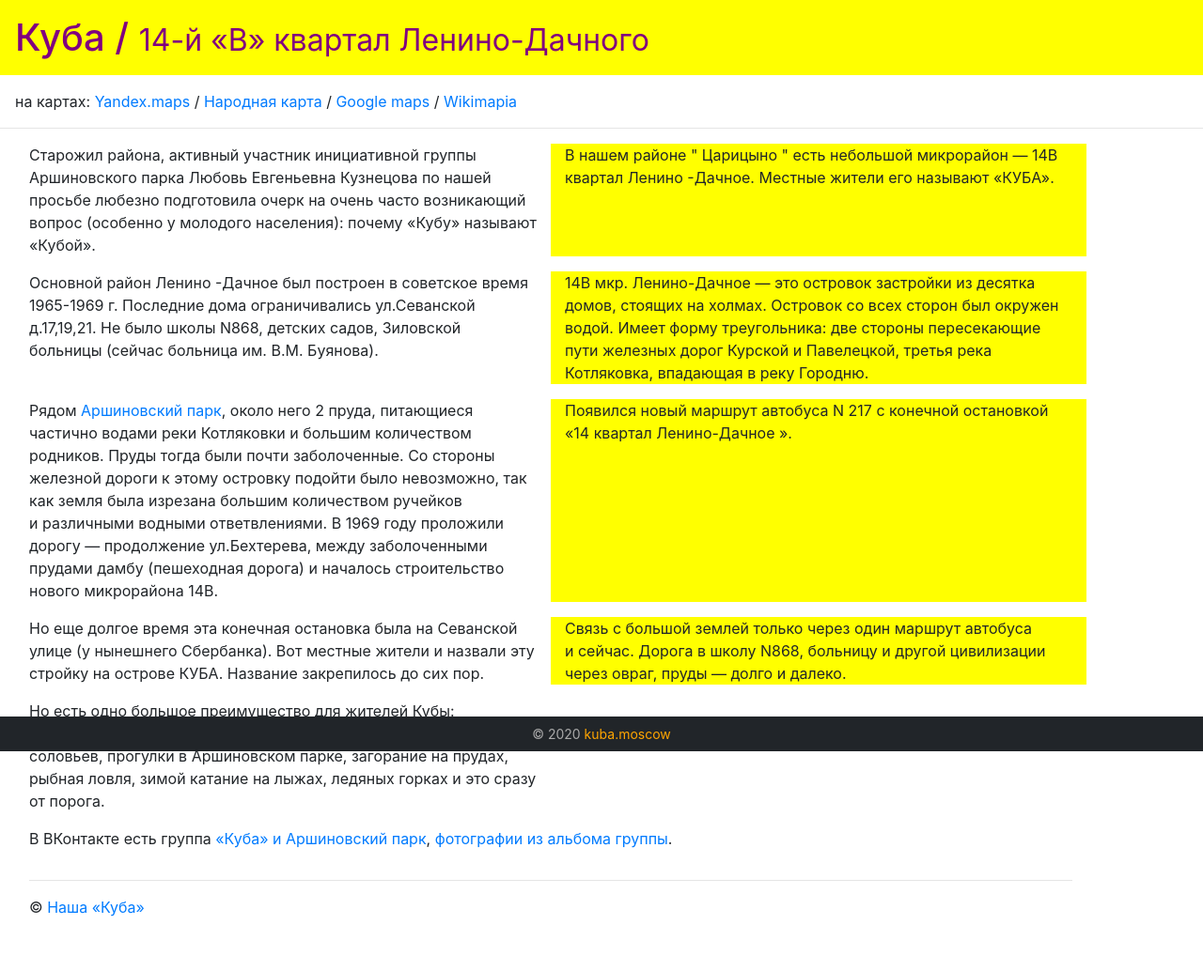
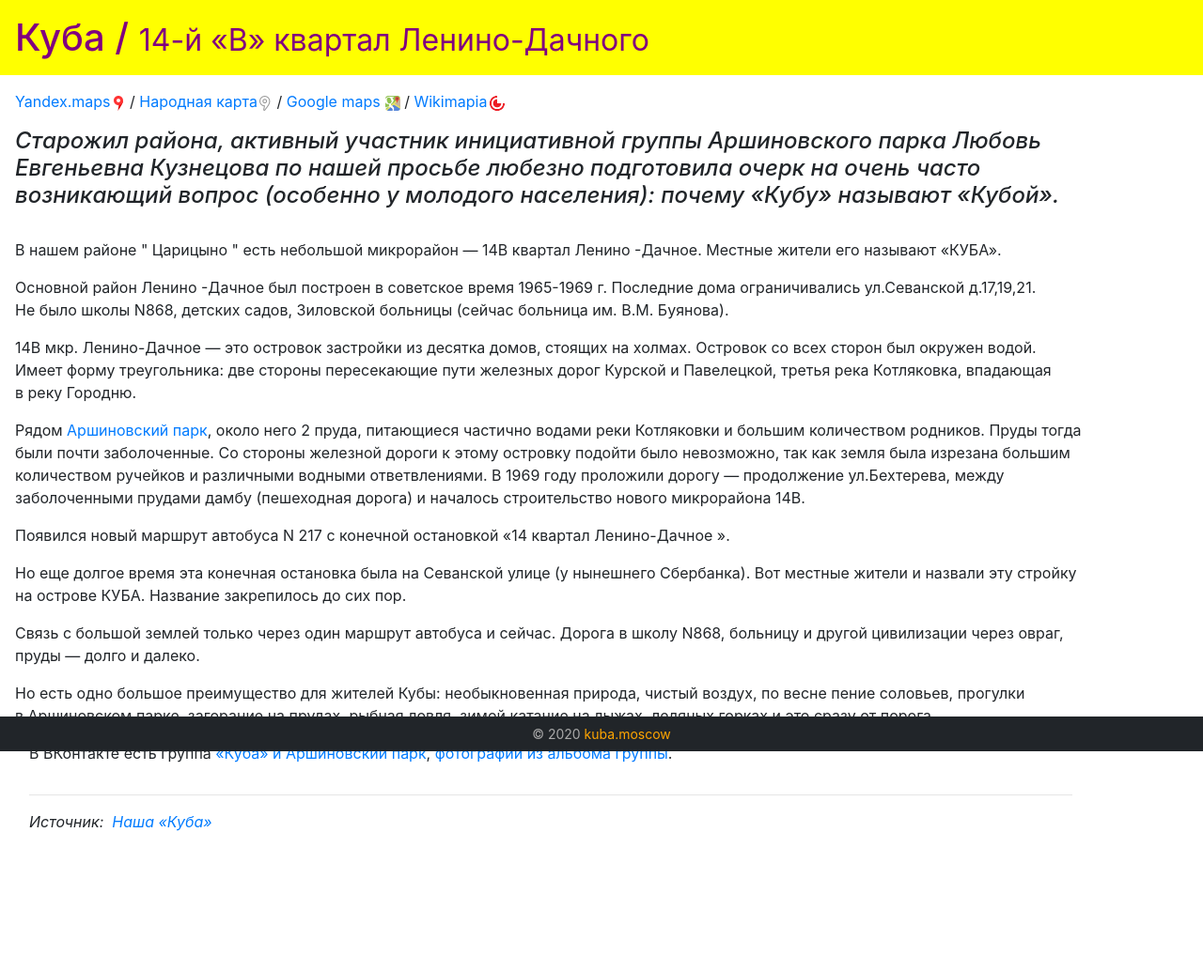
Before and after one commit to aftaa/kuba.msk.ru, a PHP site: page / in a window 1280 px wide. Shown: the whole page at 94% size. After the commit the page ends 885 px from the top, so only its background shows below. Run offline with PHP 8.4, Linux system fonts and the light colour scheme.

Commit message:
favicons

```diff
--- a/index.php
+++ b/index.php
@@ -16,46 +16,48 @@
 <body>
 <main>
     <h1>Куба / <small>14-й &laquo;В&raquo; квартал Ленино-Дачного</small></h1>
-    <div id="maps">на картах:
+    <div id="maps">
         <a href="https://yandex.ru/maps/213/moscow/?ll=37.639955%2C55.616943&z=15"
-           target="_blank">Yandex.maps</a> /
+           target="_blank">Yandex.maps</a><img alt="Куба на Яндекс картах" src="/pics/favicons/yandex.maps.svg" width="16" height="16"> /
         <a href="https://n.maps.yandex.ru/#!/?z=15&ll=37.639955%2C55.616943&l=nk%23sat" target="_blank">Народная
-            карта</a> /
-        <a href="https://www.google.ru/maps/@55.6169425,37.6399289,14z">Google maps</a> /
-        <a href="http://wikimapia.org/#lang=ru&lat=55.617358&lon=37.646842&z=16&m=w">Wikimapia</a>
+            карта</a><img alt="Куба на народной карте" src="/pics/favicons/n.maps.yandex.ru.ico" width="16" height="16"> /
+        <a href="https://www.google.ru/maps/@55.6169425,37.6399289,14z">Google maps</a><img alt="Куба на гугл картах" src="/pics/favicons/google.maps.jpg" style="margin-left: 5px" width="16" height="16"> /
+        <a href="http://wikimapia.org/#lang=ru&lat=55.617358&lon=37.646842&z=16&m=w">Wikimapia</a><img alt="Куба на Викимапии" src="/pics/favicons/wikimaia.ico" style="margin-left: 3px" width="16" height="16">
     </div>
-    <hr size="1">
+
+
+
 
     <div id="text" class="container">
         <div class="row">
-            <p class="col-lg-6">Старожил района, активный участник инициативной группы Аршиновского парка Любовь
+            <h4 class="font-italic" style="margin-bottom: 2rem;">Старожил района, активный участник инициативной группы Аршиновского парка Любовь
                 Евгеньевна Кузнецова
                 по&nbsp;нашей
                 просьбе любезно подготовила очерк на&nbsp;очень часто возникающий вопрос (особенно у&nbsp;молодого
                 населения):
-                почему &laquo;Кубу&raquo; называют &laquo;Кубой&raquo;.</p>
+                почему &laquo;Кубу&raquo; называют &laquo;Кубой&raquo;.</h4>
 
-            <p class="col-lg-6 yellow">В&nbsp;нашем районе &quot; Царицыно &quot; есть небольшой микрорайон&nbsp;&mdash;
+            <p>В&nbsp;нашем районе &quot; Царицыно &quot; есть небольшой микрорайон&nbsp;&mdash;
                 14В квартал Ленино
                 -Дачное.
                 Местные жители его называют
                 &laquo;КУБА&raquo;.</p>
 
-            <p class="col-lg-6">Основной район Ленино -Дачное был построен в&nbsp;советское время 1965-1969&nbsp;г.
+            <p>Основной район Ленино -Дачное был построен в&nbsp;советское время 1965-1969&nbsp;г.
                 Последние дома
                 ограничивались
                 ул.Севанской д.17,19,21. Не&nbsp;было школы N868, детских садов, Зиловской больницы (сейчас больница&nbsp;им.
                 В.М.
                 Буянова).</p>
 
-            <p class="col-lg-6 yellow">14В мкр. Ленино-Дачное&nbsp;&mdash; это островок застройки из&nbsp;десятка домов,
+            <p>14В мкр. Ленино-Дачное&nbsp;&mdash; это островок застройки из&nbsp;десятка домов,
                 стоящих на&nbsp;холмах.
                 Островок со&nbsp;всех сторон был окружен водой. Имеет форму треугольника: две стороны пересекающие
                 пути
                 железных
                 дорог Курской&nbsp;и&nbsp;Павелецкой, третья река Котляковка, впадающая в&nbsp;реку Городню.</p>
 
-            <p class="col-lg-6">Рядом
+            <p>Рядом
                 <a href="https://msk-tsaritsino.livejournal.com/tag/%D0%90%D1%80%D1%88%D0%B8%D0%BD%D0%BE%D0%B2%D1%81%D0%BA%D0%B8%D0%B9%20%D0%BF%D0%B0%D1%80%D0%BA"
                    target="_blank">Аршиновский парк</a>, около него 2&nbsp;пруда, питающиеся частично водами реки
                 Котляковки
@@ -66,22 +68,22 @@
                 между
                 заболоченными прудами дамбу (пешеходная дорога) и началось строительство нового микрорайона 14В.</p>
 
-            <p class="col-lg-6 yellow">Появился новый маршрут автобуса N&nbsp;217&nbsp;с конечной остановкой &laquo;14&nbsp;квартал
+            <p>Появился новый маршрут автобуса N&nbsp;217&nbsp;с конечной остановкой &laquo;14&nbsp;квартал
                 Ленино-Дачное
                 &raquo;.</p>
 
-            <p class="col-lg-6">Но&nbsp;еще долгое время эта конечная остановка была на&nbsp;Севанской улице (у&nbsp;нынешнего
+            <p>Но&nbsp;еще долгое время эта конечная остановка была на&nbsp;Севанской улице (у&nbsp;нынешнего
                 Сбербанка).
                 Вот
                 местные жители и назвали эту стройку на&nbsp;острове КУБА. Название закрепилось до&nbsp;сих пор.</p>
 
-            <p class="col-lg-6 yellow">Связь с&nbsp;большой землей только через один маршрут автобуса и&nbsp;сейчас. Дорога
+            <p>Связь с&nbsp;большой землей только через один маршрут автобуса и&nbsp;сейчас. Дорога
                 в&nbsp;школу
                 N868,
                 больницу
                 и&nbsp;другой цивилизации через овраг, пруды&nbsp;&mdash; долго и&nbsp;далеко.</p>
 
-            <p class="col-lg-6">Но&nbsp;есть одно большое преимущество для жителей Кубы: необыкновенная природа, чистый
+            <p>Но&nbsp;есть одно большое преимущество для жителей Кубы: необыкновенная природа, чистый
                 воздух, по&nbsp;весне
                 пение соловьев, прогулки в&nbsp;Аршиновском парке, загорание на&nbsp;прудах, рыбная ловля, зимой
                 катание
@@ -98,8 +100,12 @@
         </div>
 
         <hr size="1">
-        <p>&copy;&nbsp;<a href="https://msk-tsaritsino.livejournal.com/542603.html" target="_blank">Наша
-                &laquo;Куба&raquo;</a></p>
+        <p class="font-italic">
+            Источник:&nbsp;
+            <a href="https://msk-tsaritsino.livejournal.com/542603.html" target="_blank">
+                Наша &laquo;Куба&raquo;
+            </a>
+        </p>
         <br>
     </div>
 </main>
```
Also changed, not shown: pics/favicons/google.maps.jpg (added), pics/favicons/n.maps.yandex.ru.ico (added), pics/favicons/wikimaia.ico (added), pics/favicons/yandex.maps.svg (added).
